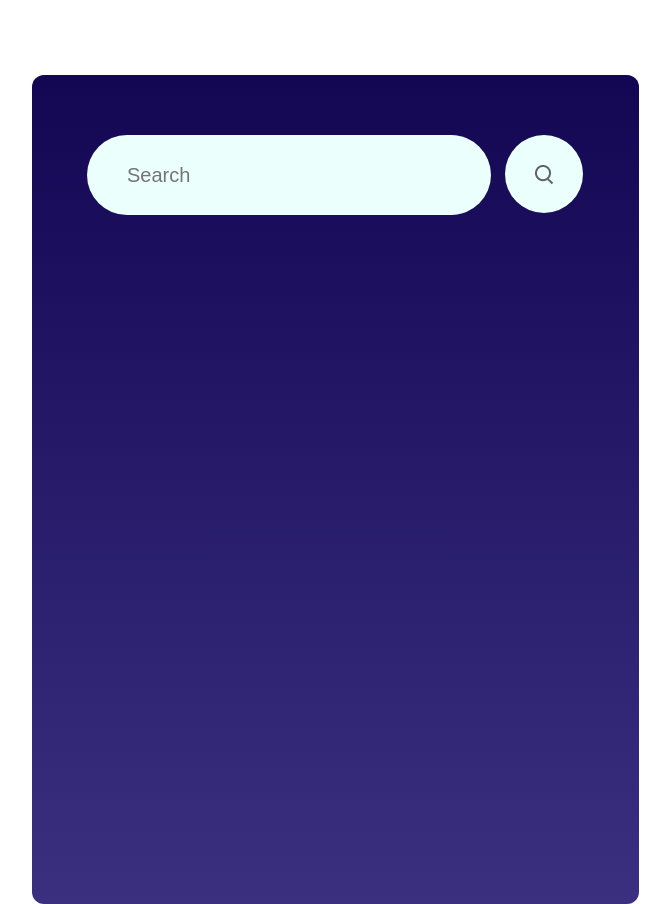
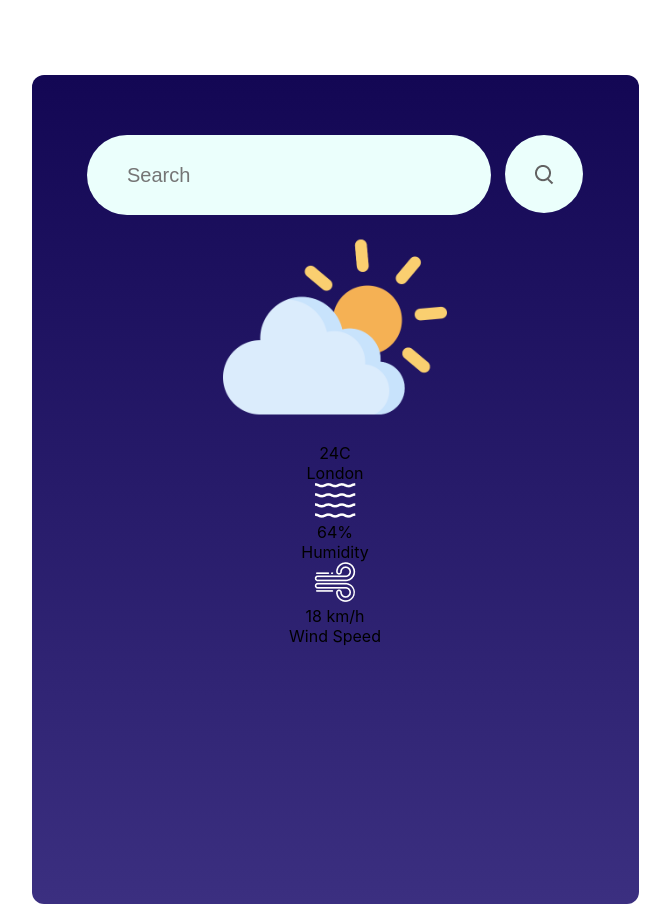
Before and after one commit to liovirgildam/react-tutorial, a React (Create React App) app: page / in a window 1280 px wide. Shown: the whole page, without its empty margins (305-975 px from the left). Built offline with nearby package versions, Linux system fonts and the light colour scheme.

Commit message:
Adds weather icon, location, humidity and wind speed information to the page

```diff
--- a/src/Components/WeatherApp/weatherApp.jsx
+++ b/src/Components/WeatherApp/weatherApp.jsx
@@ -19,6 +19,27 @@
           <img src={search_icon} alt="Search icon" />
         </div>
       </div>
+      <div className="weather-image">
+        <img src={cloud_icon} alt="Cloud Icon" />
+      </div>
+      <div className="weather-temp">24C</div>
+      <div className="weather-location">London</div>
+      <div className="data-container">
+        <div className="element">
+          <img src={humidity_icon} alt="Humidity icon" className="icon" />
+          <div className="data">
+            <div className="humidity-percent">64%</div>
+            <div className="text">Humidity</div>
+          </div>
+        </div>
+        <div className="element">
+          <img src={wind_icon} alt="Wind speed" className="icon" />
+          <div className="data">
+            <div className="wind-speed">18 km/h</div>
+            <div className="text">Wind Speed</div>
+          </div>
+        </div>
+      </div>
     </div>
   )
 }
```
